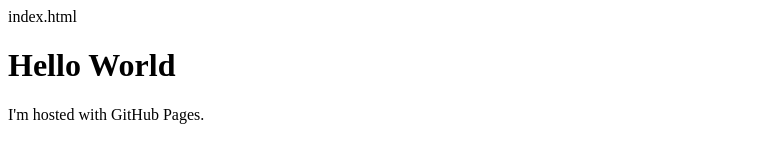
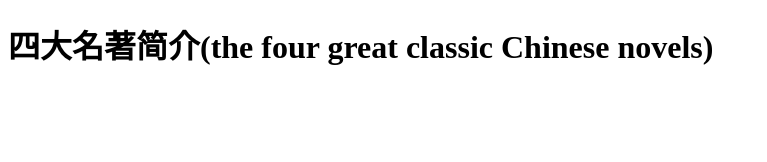
Before and after one commit to Blagori/Blagori.github.io, a plain HTML site: page index.html in a window 1280 px wide. Shown: the whole page, without its empty margins (0-767 px from the left). Drawn offline with Linux system fonts and the light colour scheme.

Commit message:
Update index.html

```diff
--- a/index.html
+++ b/index.html
@@ -1,8 +1,10 @@
-index.html
 <!DOCTYPE html>
 <html>
-<body>
-<h1>Hello World</h1>
-<p>I'm hosted with GitHub Pages.</p>
-</body>
+	<head>
+		<meta charset="utf-8">
+		<title>四大名著简介</title>
+	</head>
+	<body>
+		<h1>四大名著简介(the four great classic Chinese novels)</h1>
+	</body>
 </html>
```
